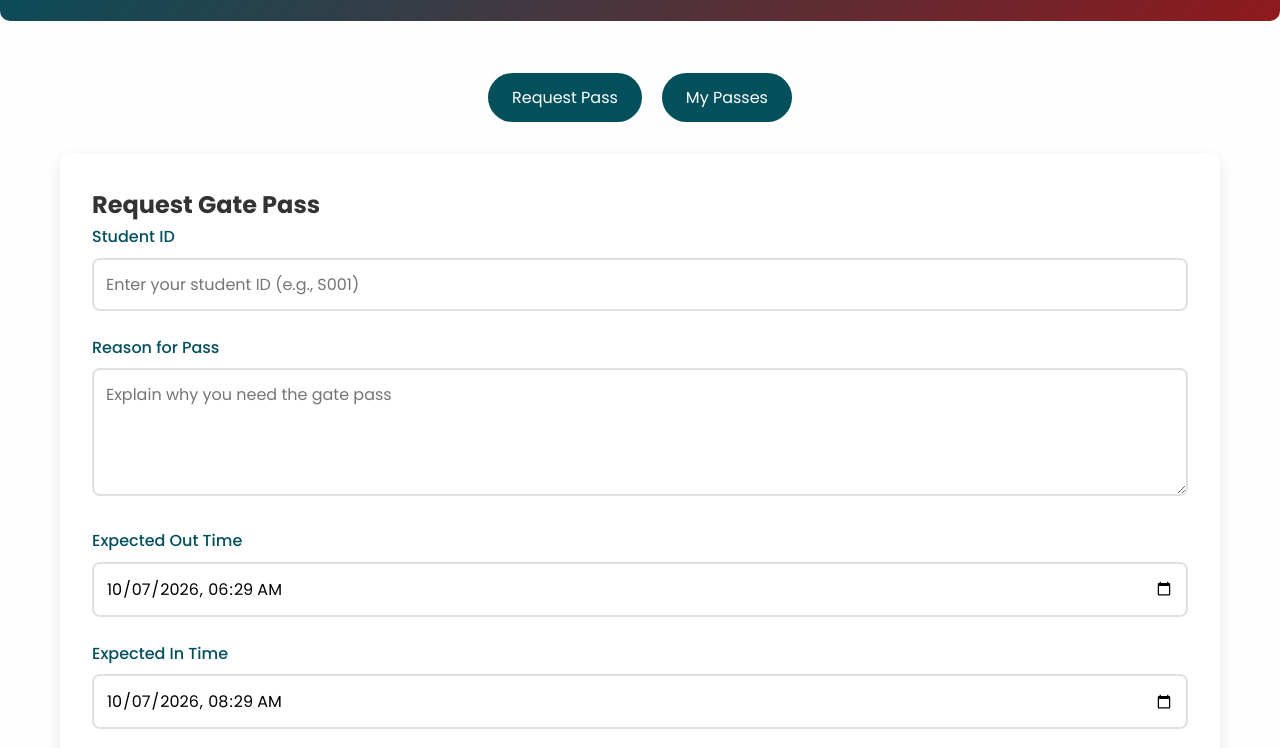
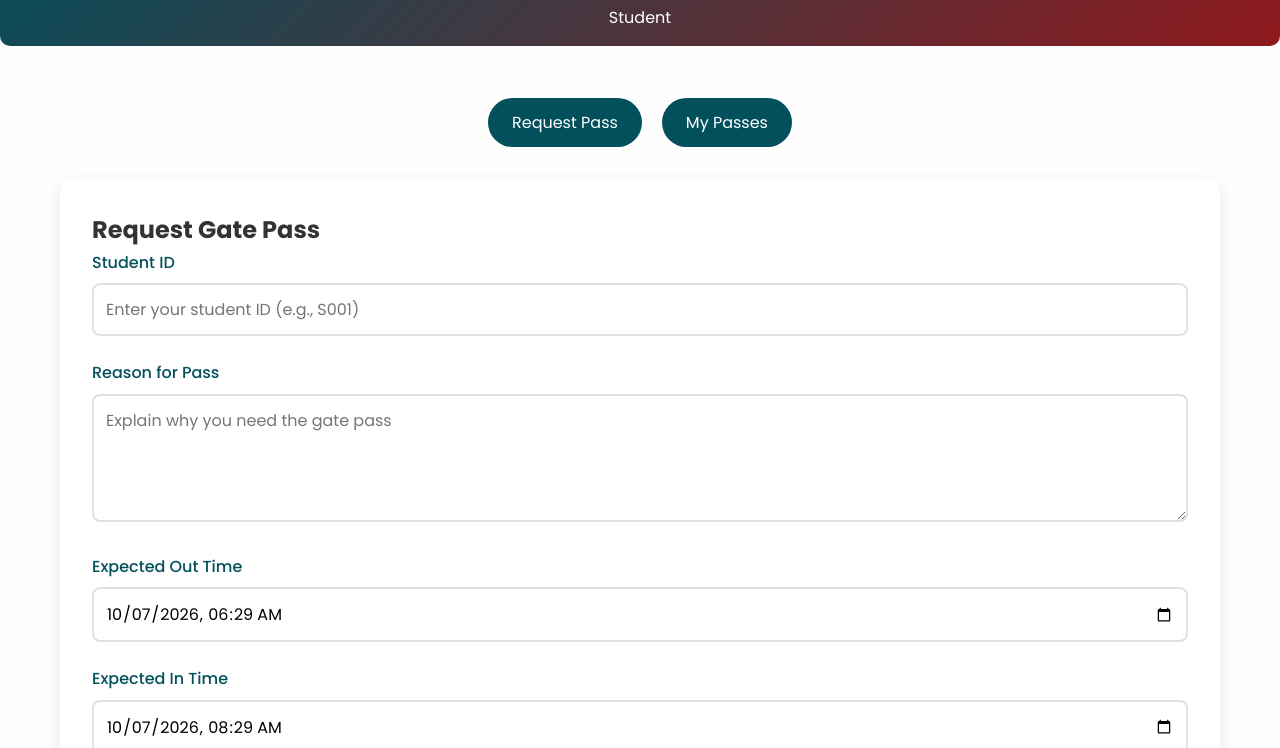
Before and after one commit to lokeshkuntala/tb_workshop, a plain HTML site: page Projec/frontend/student.html in a window 1280 px wide. Shown: the part 88-836 px from the top of the page. Drawn offline with Linux system fonts and the light colour scheme.

Commit message:
Update student.html

```diff
--- a/Projec/frontend/student.html
+++ b/Projec/frontend/student.html
@@ -10,6 +10,7 @@
     <div class="header">
         <h1>Gate Pass Management System</h1>
         <p>Student Portal</p>
+        <p>Student</p>
     </div>
 
     <div class="container">
```
